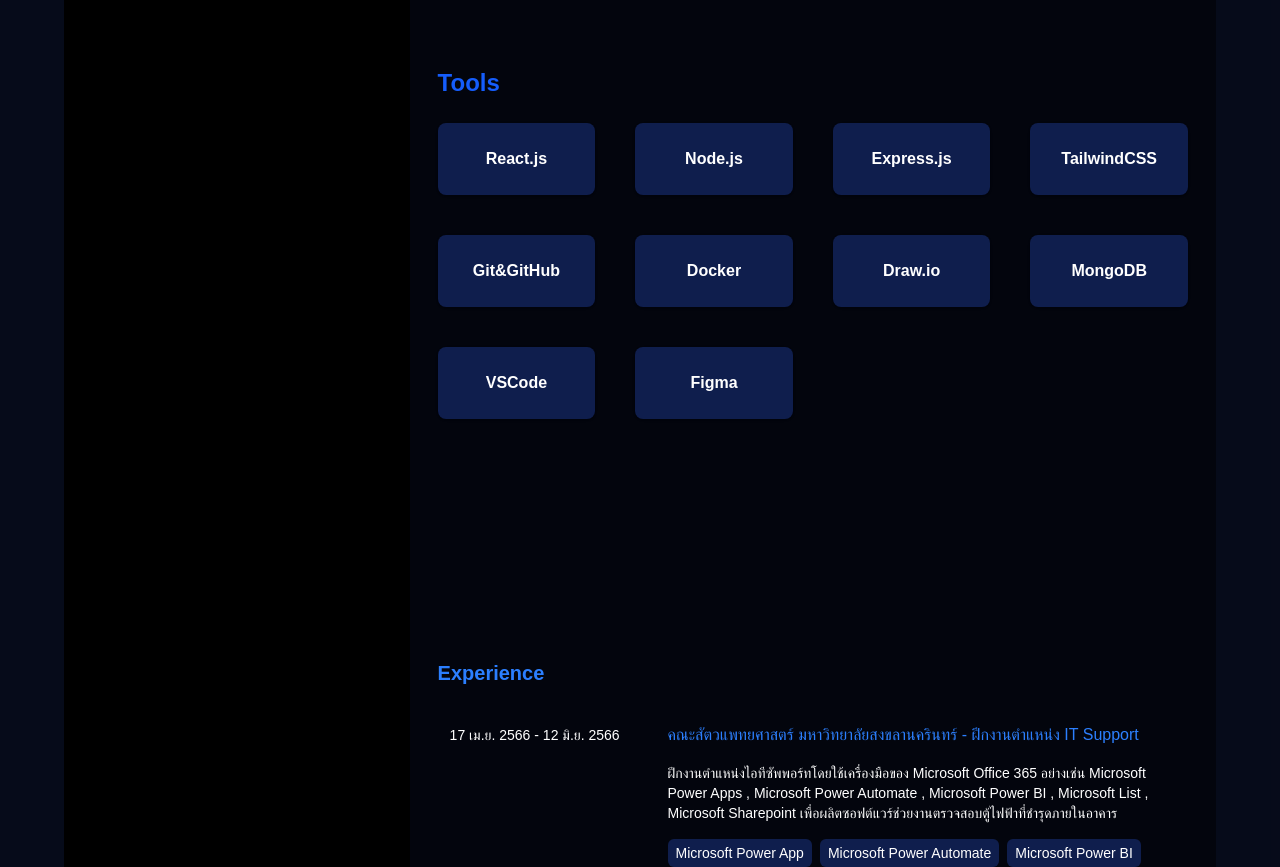
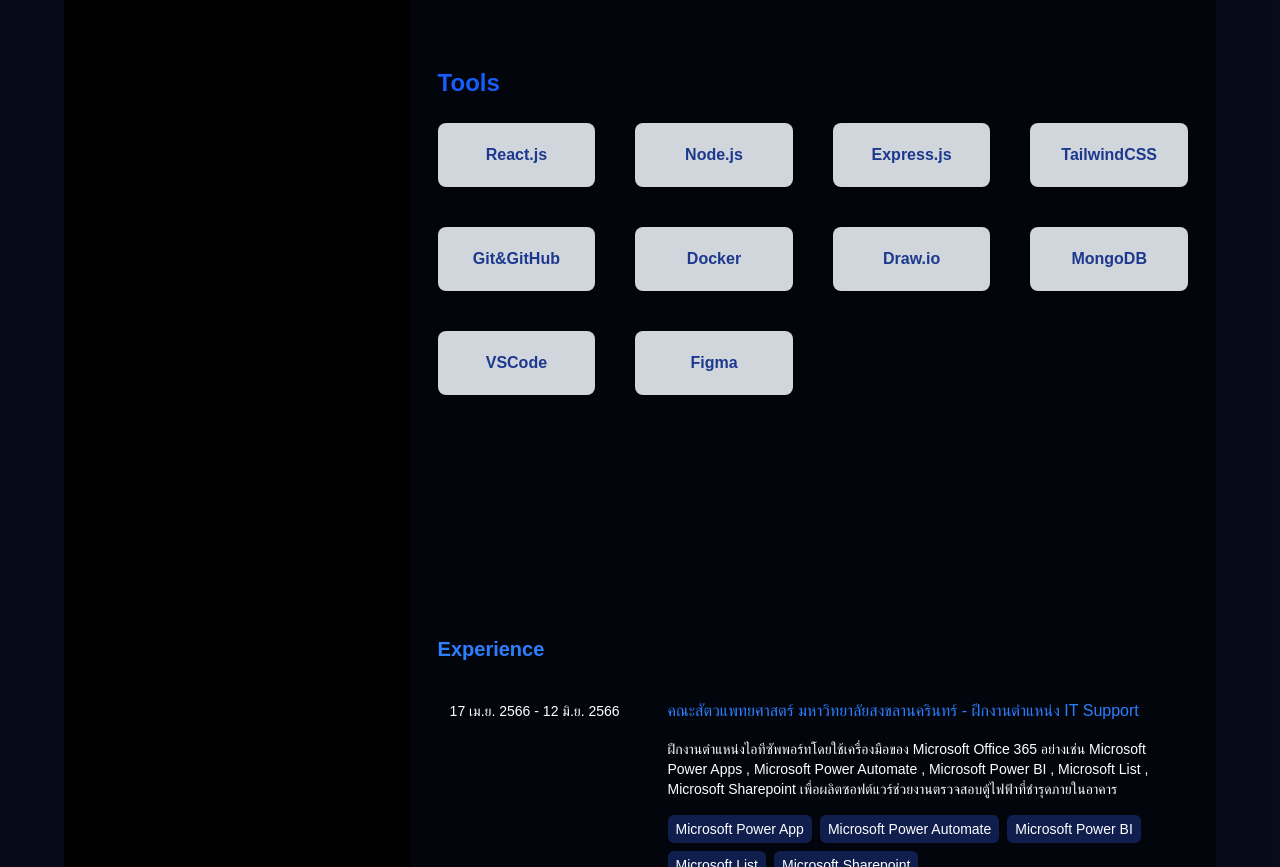
Before and after one commit to nakonc98-create/my-portfolio, a React (Vite) app: page / in a window 1280 px wide. Shown: the part 861-1728 px from the top of the page. Built offline with nearby package versions, Linux system fonts and the light colour scheme.

Commit message:
edit tools section css

```diff
--- a/src/sections/Tools.jsx
+++ b/src/sections/Tools.jsx
@@ -5,15 +5,17 @@
 
   return (
     <div id={SECTION_ID} className="scroll-m-14 w-full">
-      <h2 className="font-bold text-2xl text-blue-600 mb-6">{data.title}</h2>
+      <h2 className="font-semibold text-2xl text-blue-600 mb-6">
+        {data.title}
+      </h2>
       <div className="grid grid-cols-2 md:grid-cols-4 gap-10">
         {data.items.map((skill, index) => (
           <div
             key={index}
-            className="bg-blue-900/50 p-4 rounded-lg shadow-sm group transition-all duration-300 hover:shadow-[0_0_30px_rgba(59,130,246,0.6)] hover:scale-102 hover:bg-blue-300"
+            className="bg-gray-300 p-3 rounded-lg shadow-sm group transition-all duration-300 hover:shadow-[0_0_30px_rgba(59,130,246,0.6)] hover:scale-102 hover:bg-blue-300"
           >
             <div className="flex justify-center m-2">
-              <span className="font-semibold text-white transition-colors duration-300 group-hover:text-black">
+              <span className="font-semibold text-blue-900 transition-colors duration-300 group-hover:text-black">
                 {skill.name}
               </span>
             </div>
```
